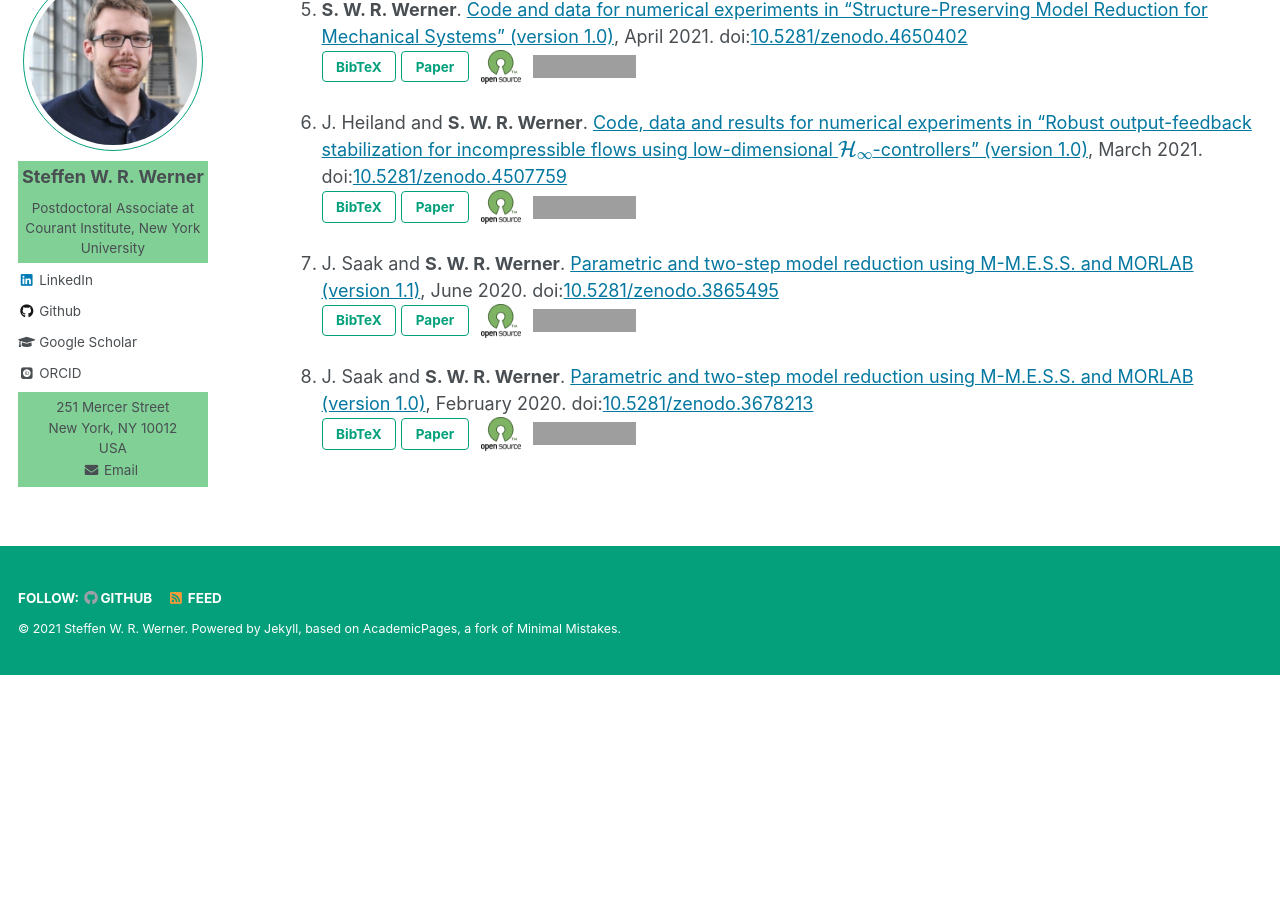
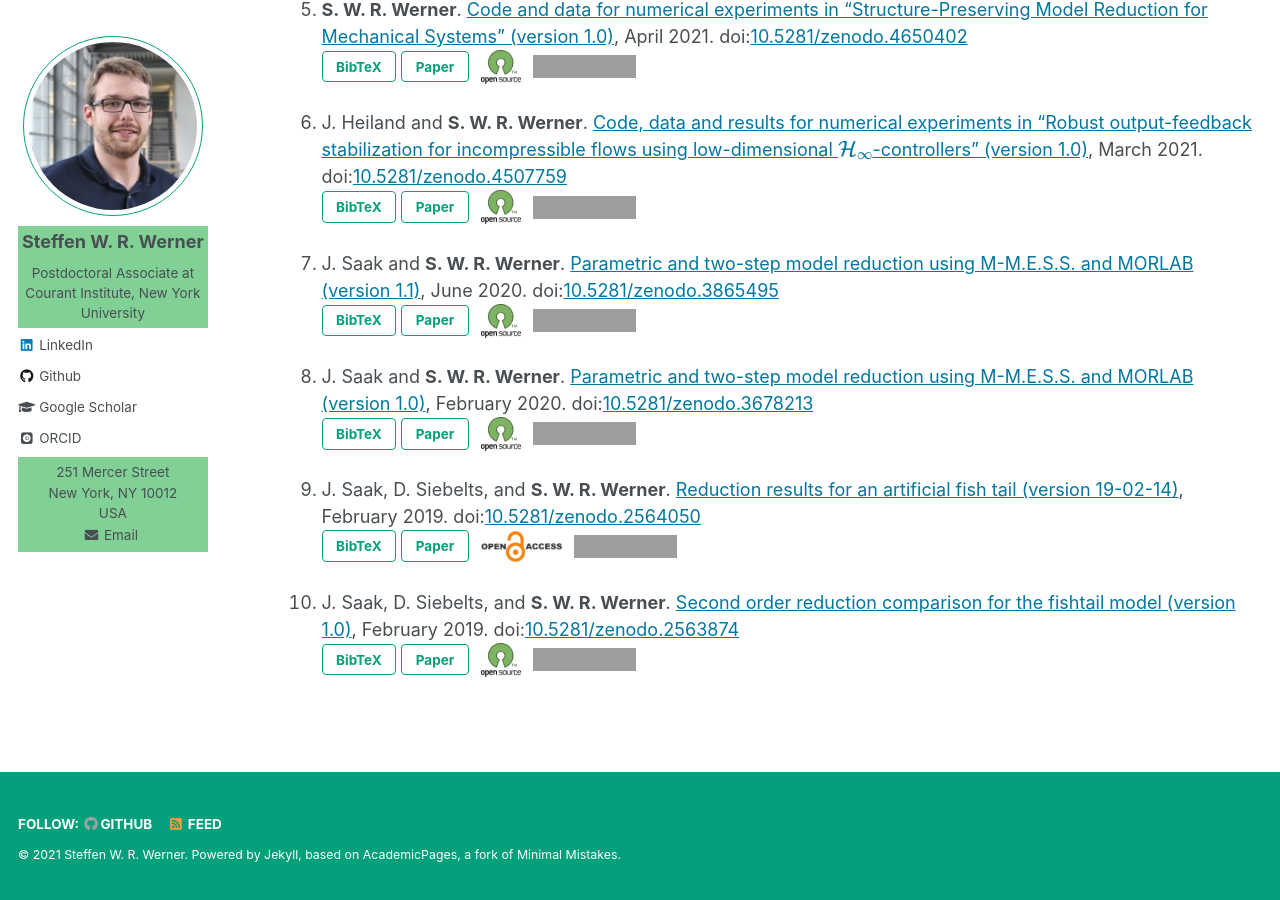
Before and after one commit to ninsteve/ninsteve.github.io, a Jekyll site: the page built from _pages/software.md, in a window 1280 px wide and 900 px high, scrolled down 1549 px. Built offline with Jekyll 4.4.1, drawn with Linux system fonts in a browser that asks for light colours; nearby versions of some CDN libraries; some web fonts are replaced; formulas are drawn with MathJax 3; before the commit the page ends 2223 px from its top, so only the background shows below that; grey boxes are pictures that could not be loaded.

```diff
--- a/_pages/software.md
+++ b/_pages/software.md
@@ -223,6 +223,35 @@ author_profile: true
     <img src="https://img.shields.io/badge/License-AGPL%20v3+-blue.svg"
     alt="License: AGPL v3" class="badge"></a>
 
+1. J. Saak, D. Siebelts, and <strong>S. W. R. Werner</strong>. <a target="blank_"
+    href="https://doi.org/10.5281/zenodo.2564050">Reduction results for an
+    artificial fish tail (version 19-02-14)</a>, February 2019.
+    doi:<a target="blank_" href="https://doi.org/10.5281/zenodo.2564050">10.5281/zenodo.2564050</a><br />
+    <button id="supSaaSW19a-pop" class="btn btn--inverse">BibTeX</button>
+    <a target="blank_" href="https://doi.org/10.1515/auto-2019-0027"><button
+    class="btn btn--inverse">Paper</button></a>
+    <a target="_blank" href="https://en.wikipedia.org/wiki/Open_access">
+    <img src="../images/open_access_symbol.png" alt="Open Access Published"
+    class="openaccess"></a>
+    <a href="https://creativecommons.org/licenses/by/4.0">
+    <img src="https://licensebuttons.net/l/by/3.0/88x31.png"
+    alt="License: CC BY 4.0" class="badge"></a>
+
+1. J. Saak, D. Siebelts, and <strong>S. W. R. Werner</strong>. <a target="blank_"
+    href="https://doi.org/10.5281/zenodo.2563874">Second order reduction
+    comparison for the fishtail model (version 1.0)</a>, February 2019.
+    doi:<a target="blank_" href="https://doi.org/10.5281/zenodo.2563874">10.5281/zenodo.2563874</a><br />
+    <button id="supSaaSW19-pop" class="btn btn--inverse">BibTeX</button>
+    <a target="blank_" href="https://doi.org/10.1515/auto-2019-0027"><button
+    class="btn btn--inverse">Paper</button></a>
+    <a target ="_blank"
+    href="https://en.wikipedia.org/wiki/Open-source_software">
+    <img src="../images/open_source_symbol.png" alt="Open Source Software"
+    class="opensource"></a>
+    <a href="https://www.gnu.org/licenses/agpl-3.0">
+    <img src="https://img.shields.io/badge/License-GPL%20v3-blue.svg"
+    alt="License: AGPL v3" class="badge"></a>
+
 <!-- Javascripts for Buttons and BibTeX content. -->
 
 <div id="includedBibTeX"></div>
--- a/files/software/bibtex.html
+++ b/files/software/bibtex.html
@@ -153,3 +153,39 @@
   doi    =       {10.5281/zenodo.3678213}
 }
 </code></pre></div>
+<!--=========================================================================-->
+<script>
+  $(function(){
+  $('#supSaaSW19a-pop').magnificPopup({ items: { src: '#supSaaSW19a' },
+  closeBtnInside: true, autoFocusLast: false, fixedContentPos: false,
+  type: 'inline' }); });
+</script>
+<div id="supSaaSW19a" class="bibtex-dialog mfp-hide">
+<pre><code>
+@MISC{supSaaSW19a,
+  author =       {Saak, J. and Siebelts, D. and Werner, S.~W.~R.},
+  title  =       {Reduction Results for an Artificial Fish Tail
+                  (version 19-02-14)},
+  month  =       feb,
+  year   =       {2019},
+  doi    =       {10.5281/zenodo.2564050}
+}
+</code></pre></div>
+<!--=========================================================================-->
+<script>
+  $(function(){
+  $('#supSaaSW19-pop').magnificPopup({ items: { src: '#supSaaSW19' },
+  closeBtnInside: true, autoFocusLast: false, fixedContentPos: false,
+  type: 'inline' }); });
+</script>
+<div id="supSaaSW19" class="bibtex-dialog mfp-hide">
+<pre><code>
+@MISC{supSaaSW19,
+  author =       {Saak, J. and Siebelts, D. and Werner, S.~W.~R.},
+  title  =       {Second Order Reduction Comparison for the Fishtail Model
+                  (version 1.0)},
+  month  =       feb,
+  year   =       {2019},
+  doi    =       {10.5281/zenodo.2563874}
+}
+</code></pre></div>
```
